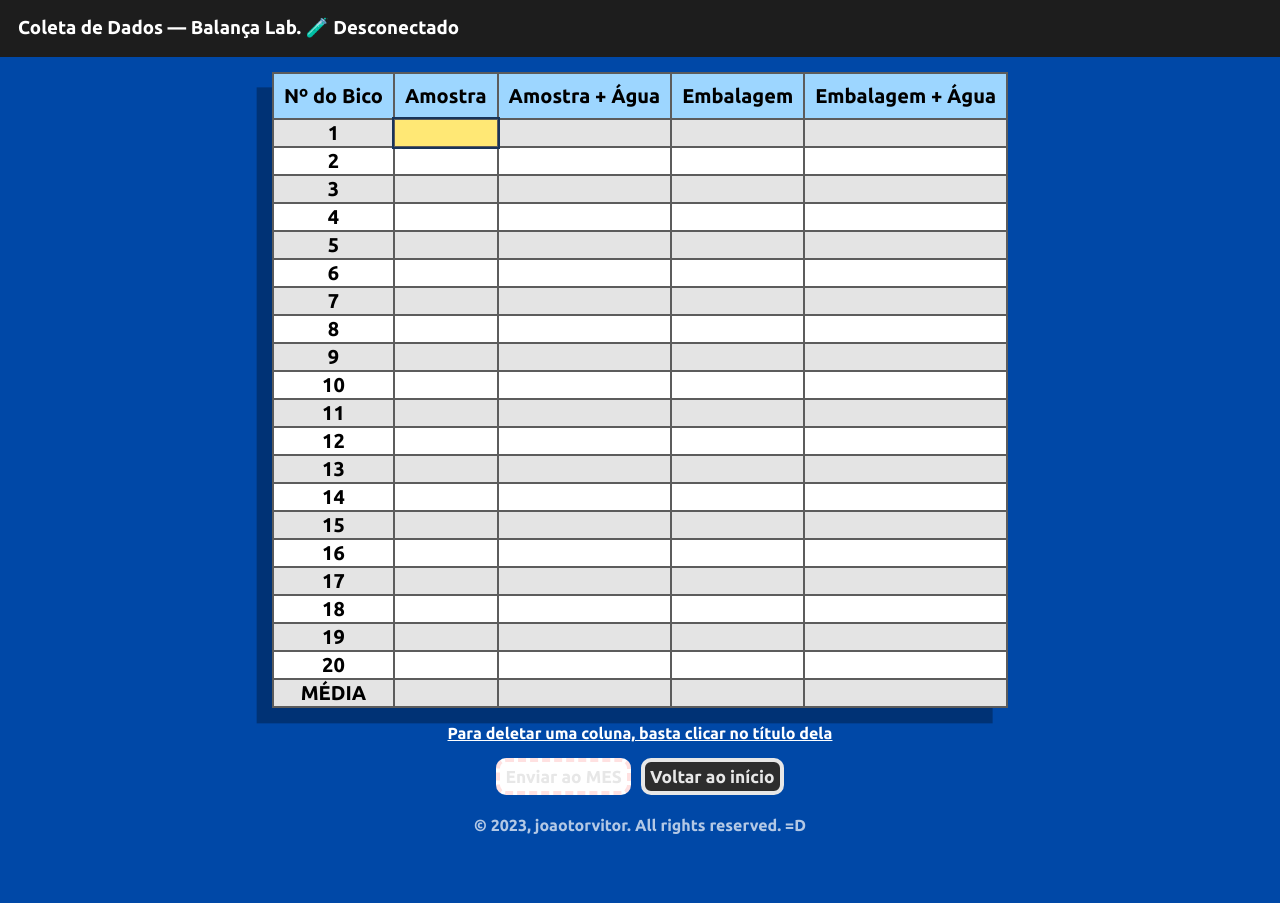
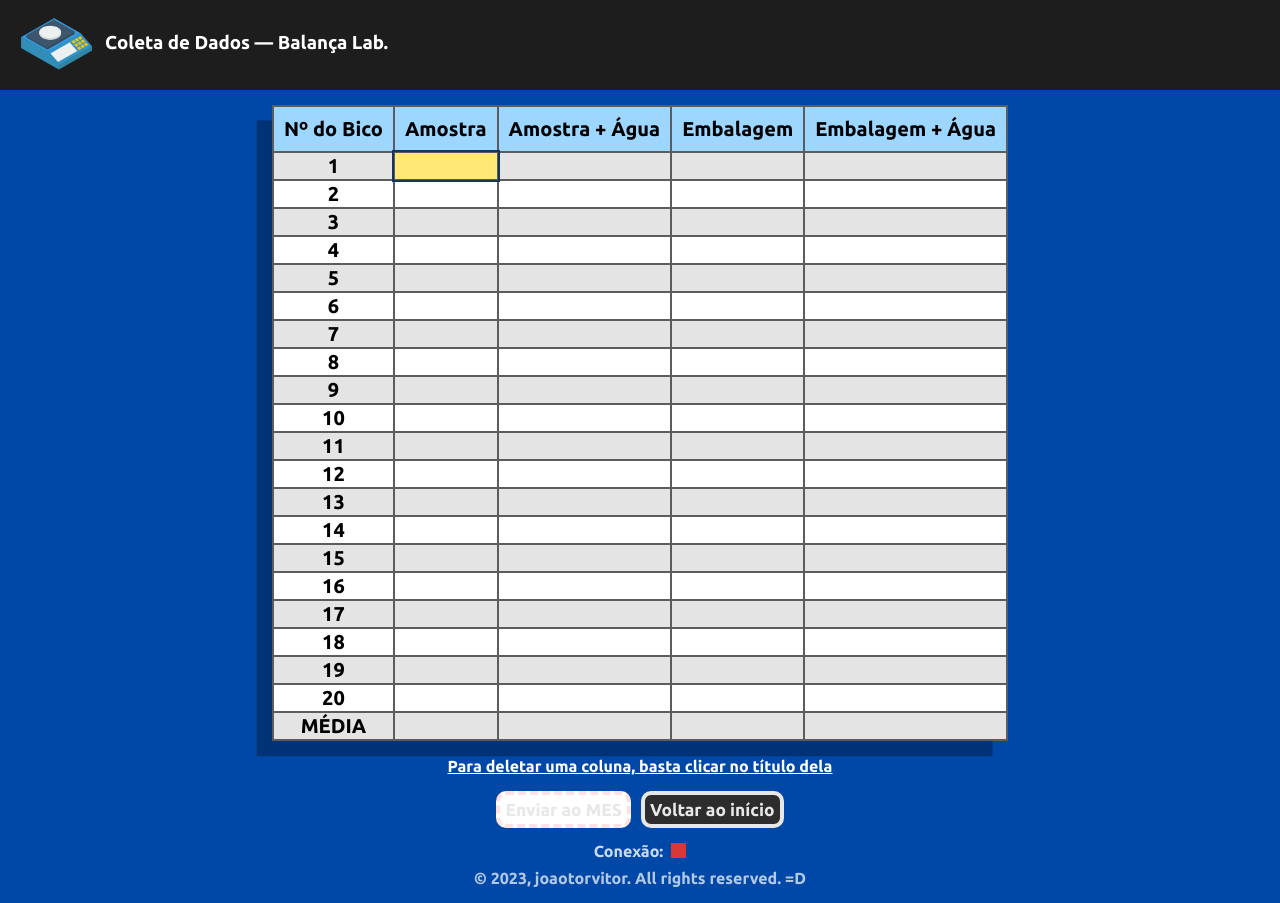
Before and after one commit to dev-joaovitor/balance-lab, a React (Vite) app: page /table in a window 1280 px wide. Before the commit the page ends 845 px from the top, so only its background shows below. Built offline with nearby package versions, Linux system fonts and the light colour scheme; no server answers.

Commit message:
style changes

```diff
--- a/src/App.jsx
+++ b/src/App.jsx
@@ -29,7 +29,9 @@ export default function App() {
   return (
     <>
       <header>
-        <p>Coleta de Dados — Balança Lab. 🧪 {connected ? "Conectado" : "Desconectado"}</p>
+        <p>
+          <img id="lab-scale-img" src="/lab-scale-by-vectorsmarket15.png" alt="laboratory-scale-weight"/>
+          Coleta de Dados — Balança Lab.</p>
       </header>
       <AppContext.Provider value={exportData}>
         <TableContextProvider>
@@ -38,7 +40,11 @@ export default function App() {
           </HomeContextProvider>
         </TableContextProvider>
       </AppContext.Provider>
-      <p id="cop"> © 2023, joaotorvitor. All rights reserved. =D</p>
+      <div className="connection-container">
+        <p id="connection">Conexão:</p>
+        <div id={connected ? "on" : "off"}></div>
+      </div>
+      <p id="copyright"> © 2023, joaotorvitor. All rights reserved. =D</p>
     </>
   )
 }
--- a/src/pages/Table.css
+++ b/src/pages/Table.css
@@ -75,10 +75,38 @@ table tr:nth-child(n+7):not(:nth-child(21)) td:nth-child(2n+3) {
   color: rgb(151, 151, 151);
 }
 
-#cop {
+#copyright {
   color: rgb(255, 255, 255, 0.7);
   text-align: center;
-  transform: translateY(5px);
+}
+
+.connection-container {
+  display: flex;
+  justify-content: center;
+  align-items: center;
+  margin-top: 20px;
+  height: 5px;
+}
+
+.connection-container div {
+  display: inline;
+  margin-left: 8px;
+  width: 15px;
+  height: 15px;
+}
+
+#connection {
+  display: inline;
+  color: rgba(255, 255, 255, 0.8);
+}
+
+#on {
+  background-color: rgb(6, 207, 133);
+  border-radius: 15px;
+}
+
+#off {
+  background-color: rgb(220, 55, 55);
 }
 
 .back-btn {
@@ -125,6 +153,12 @@ table tr:nth-child(n+7):not(:nth-child(21)) td:nth-child(2n+3) {
   text-align: center;
 }
 
+#lab-scale-img {
+  padding-right: 10px;
+  width: 10%;
+  vertical-align: middle;
+}
+
 .current-row .current-column {
   background-color: rgb(255, 232, 117);
   outline: 2px solid rgb(24, 52, 89);
```
Also changed, not shown: public/lab-scale-by-vectorsmarket15.png (added).
